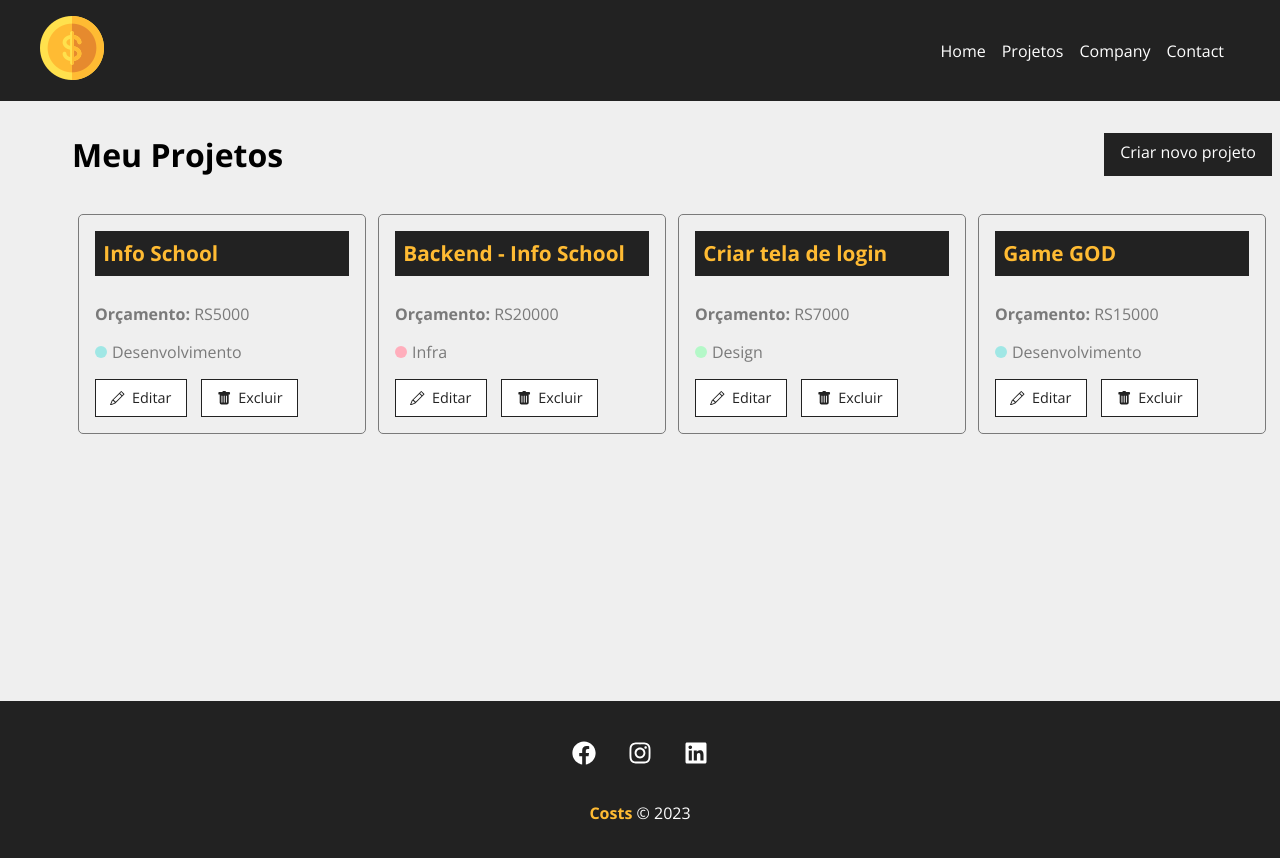
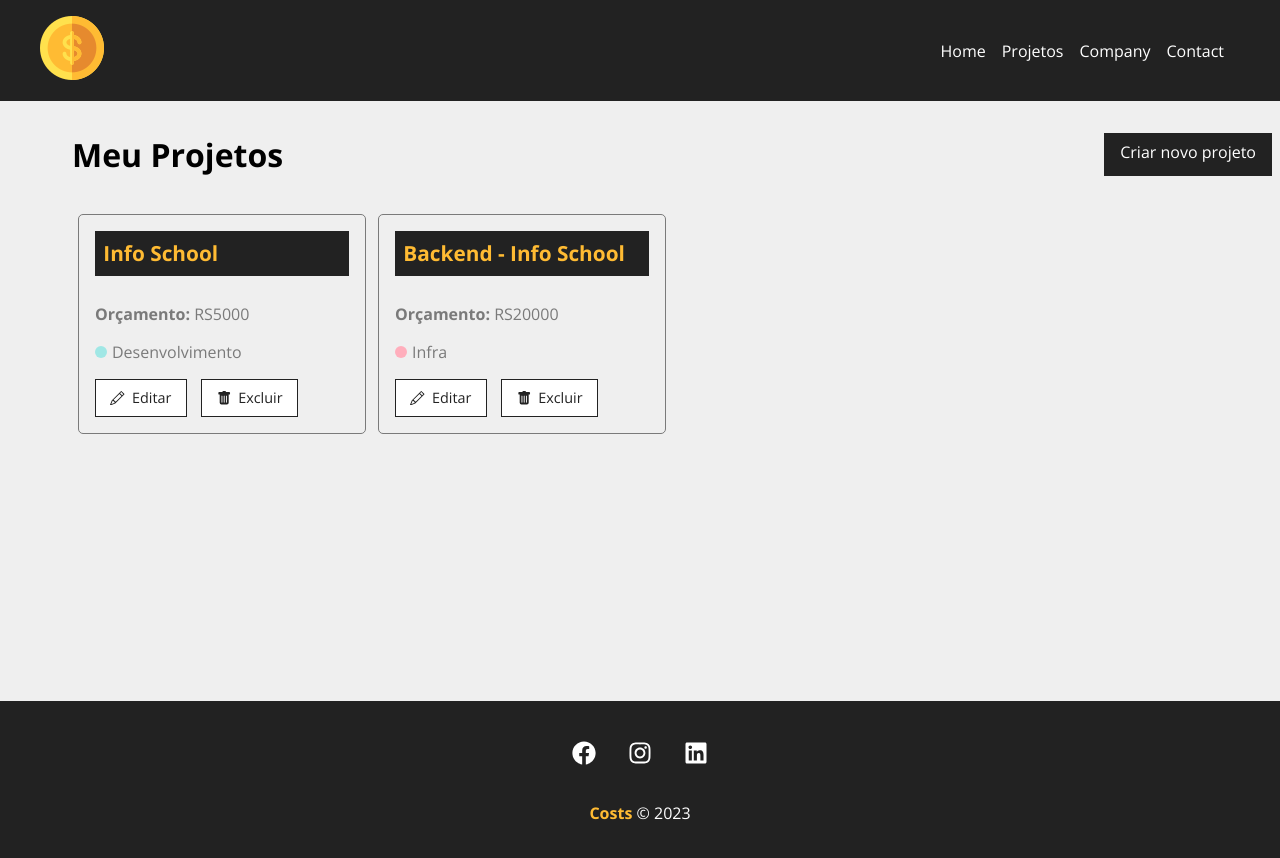
Before and after one commit to joaovictor-jpg/React, a React (Create React App) app: page /projects in a window 1280 px wide. Shown: the top 858 px of the page. Built offline with nearby package versions, Linux system fonts and the light colour scheme; data requests are answered from the project's data file; the HTML template or start-up script is replaced by a standard one.

Commit message:
Remove project

```diff
--- a/db.json
+++ b/db.json
@@ -21,28 +21,6 @@
       "cost": 0,
       "services": [],
       "id": 2
-    },
-    {
-      "name": "Criar tela de login",
-      "budget": "7000",
-      "category": {
-        "id": "3",
-        "name": "Design"
-      },
-      "cost": 0,
-      "services": [],
-      "id": 3
-    },
-    {
-      "name": "Game GOD",
-      "budget": "15000",
-      "category": {
-        "id": "2",
-        "name": "Desenvolvimento"
-      },
-      "cost": 0,
-      "services": [],
-      "id": 4
     }
   ],
   "categories": [
--- a/src/components/pages/Projects.js
+++ b/src/components/pages/Projects.js
@@ -13,6 +13,7 @@
 
     const [projects, setProjects] = useState([])
     const [removeLoading, setRemoveLoading] = useState(false)
+    const [projectMessage, setProjectMessage] = useState('')
 
     const location = useLocation()
 
@@ -25,7 +26,7 @@
     useEffect(() => {
         setTimeout(() => {
             fetch('http://localhost:5000/project', {
-            mathod: 'GET',
+            method: 'GET',
             headers: {
                 'Content-type': 'application/json',
             },
@@ -39,6 +40,21 @@
         }, 300);
     }, [])
 
+    function removeProject(id) {
+        fetch(`http://localhost:5000/project/${id}`, {
+            method: 'DELETE',
+            headers: {
+                'Content-type': 'application/json',
+            },
+        })
+        .then((resp) => resp.json())
+        .then(() => {
+            setProjects(projects.filter((project) => project.id !== id))
+            setProjectMessage('Projeto removido com sucesso!')
+        })
+        .catch((err) => console.log(err))
+    }
+
     return (
         <div className={style.project_container}>
             <div className={style.title_container}>
@@ -46,6 +62,7 @@
                 <LinkButton to="/newProject" text="Criar novo projeto" />
             </div>
             {message && <Message type="success" msg={message} />}
+            {projectMessage && <Message type="success" msg={projectMessage} />}
             <Container customClass="start" >
                 {projects.length > 0 &&
                     projects.map((project) => <ProjectCard
@@ -53,7 +70,8 @@
                         name={project.name}
                         budget={project.budget}
                         category={project.category.name}
-                        Key={project.id}
+                        key={project.id}
+                        handleRemove={removeProject}
                     />)}
                     {!removeLoading && <Loading />}
                     {removeLoading && projects.lengtg === 0 && (
--- a/src/components/project/ProjectCard.js
+++ b/src/components/project/ProjectCard.js
@@ -4,6 +4,12 @@
 import { Link } from 'react-router-dom';
 
 function ProjectCard({id, name, budget, category, handleRemove}) {
+
+    const remove = (e) => {
+        e.preventDefault()
+        handleRemove(id)
+    }
+
     return (
         <div className={style.project_card}>
             <h4>{name}</h4>
@@ -17,7 +23,7 @@
                 <Link to="/">
                     <BsPencil /> Editar
                 </Link>
-                <button>
+                <button onClick={remove}>
                     <BsFillTrashFill /> Excluir
                 </button>
             </div>
```
